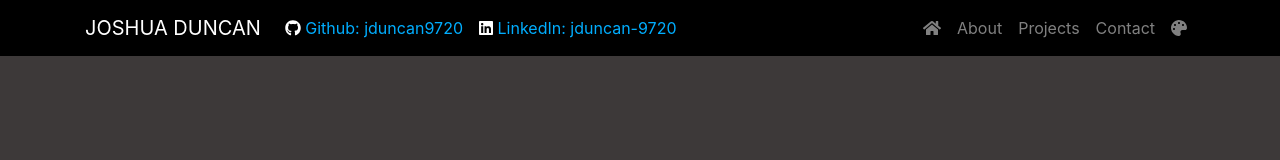
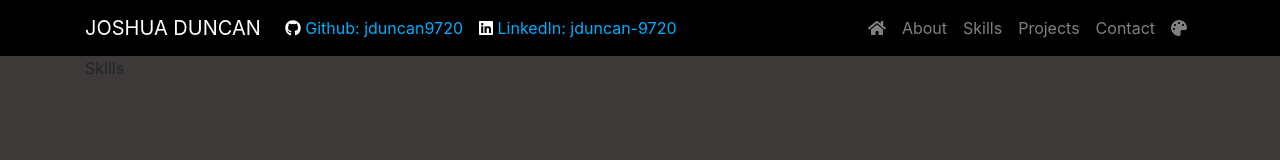
Before and after one commit to jduncan9720/joshua-duncan-portfolio, a React (Create React App) app in the folder client/: page /skills in a window 1280 px wide. Shown: the top 160 px of the page. Built offline with nearby package versions, Linux system fonts and the light colour scheme.

Commit message:
added skills page

```diff
--- a/client/src/App.js
+++ b/client/src/App.js
@@ -10,6 +10,7 @@ import Home from "./pages/Home"
 import About from "./pages/About"
 import Projects from "./pages/Projects"
 import Contact from "./pages/Contact"
+import Skills from "./pages/Skills"
 
 library.add(fab, faHome, faPalette, faEnvelope)
 
@@ -21,6 +22,7 @@ function App() {
       <Route exact path={["/"]} component={Home} />
           <Route exact path="/home" component={Home} />
           <Route exact path="/about" component={About} />
+          <Route exact path="/skills" component={Skills} />
           <Route exact path="/projects" component={Projects} />
           <Route exact path="/contact" component={Contact} />
       </Switch>
--- a/client/src/components/Navigation/index.js
+++ b/client/src/components/Navigation/index.js
@@ -32,6 +32,7 @@ function Navigation() {
           <Nav>
             <Nav.Link href="/home"><FontAwesomeIcon icon='home' /></Nav.Link>
             <Nav.Link href="/about">About</Nav.Link>
+            <Nav.Link href="/skills">Skills</Nav.Link>
             <Nav.Link href="/projects">Projects</Nav.Link>
             <Nav.Link href="/contact">Contact</Nav.Link>
             <Nav.Link onClick={darkLight}><FontAwesomeIcon icon='palette' /></Nav.Link>
--- a/client/src/pages/About.js
+++ b/client/src/pages/About.js
@@ -13,9 +13,9 @@ export default function About() {
                     <br />
                     <h3>Joshua Duncan</h3>
                     <h4>Full Stack Bootcamp Grad</h4>
-                    <FontAwesomeIcon style={{color: 'white', margin: "10px"}} icon='envelope' size="3x" />
-                    <FontAwesomeIcon style={{color: 'white', margin: "10px"}} icon={['fab', 'github']} size="3x"/>
-                    <FontAwesomeIcon style={{color: 'white', margin: "10px"}} icon={['fab', 'linkedin']} size="3x"/>
+                    <a href="mailto: jduncan97@gmail.com"><FontAwesomeIcon style={{color: 'white', margin: "10px"}} icon='envelope' size="3x" /></a>
+                    <a href="https://github.com/jduncan9720"><FontAwesomeIcon style={{color: 'white', margin: "10px"}} icon={['fab', 'github']} size="3x"/></a>
+                    <a href="https://www.linkedin.com/in/jduncan-9720/"><FontAwesomeIcon style={{color: 'white', margin: "10px"}} icon={['fab', 'linkedin']} size="3x"/></a>
                 </Col>
                 <Col className="bio" md={6} sm={12}>
                     <Row>
--- /dev/null
+++ b/client/src/pages/Skills.js
@@ -0,0 +1,10 @@
+import React from 'react'
+import { Container } from '../components/Grid'
+
+export default function Skills() {
+    return (
+        <Container>
+            Skills
+        </Container>
+    )
+}
```
